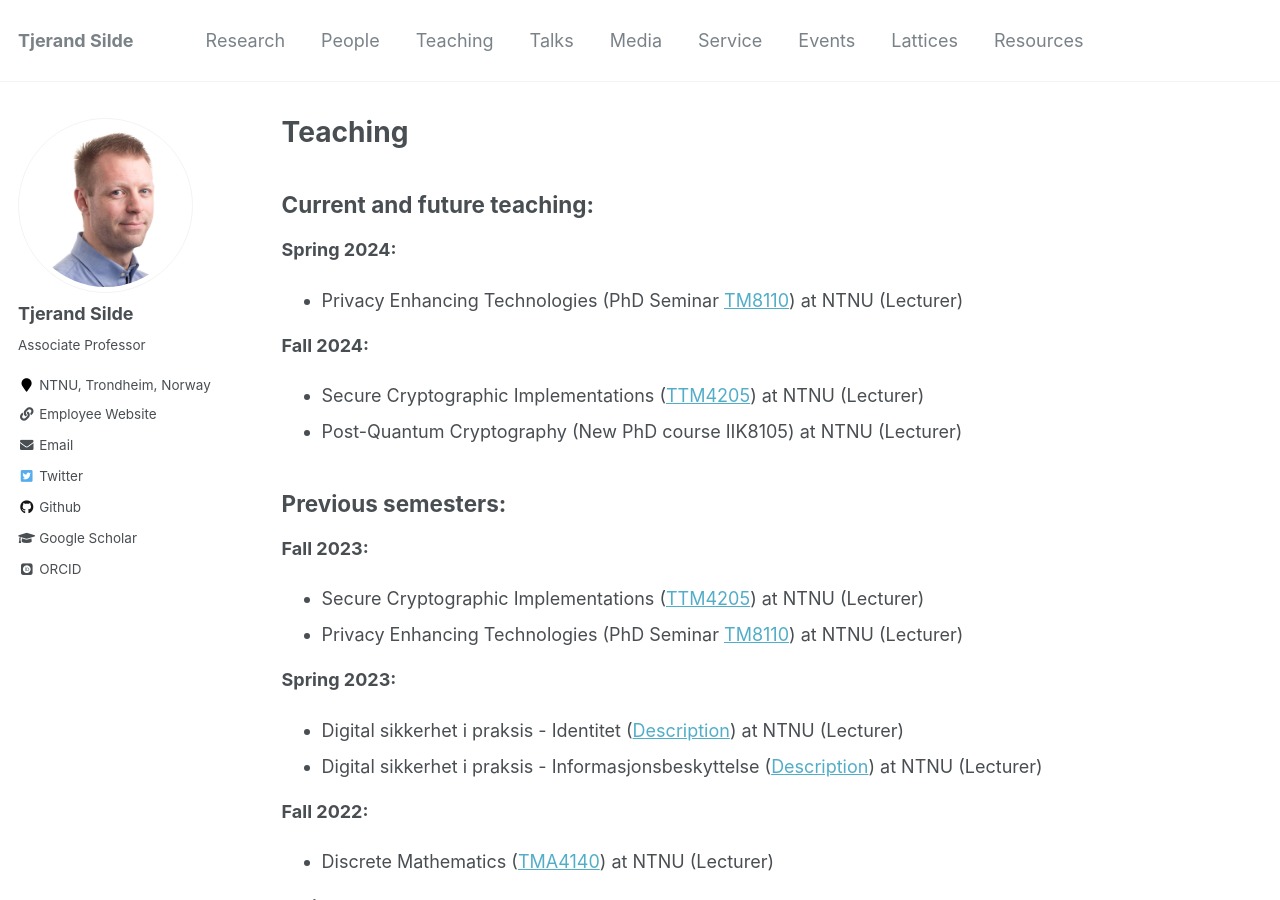
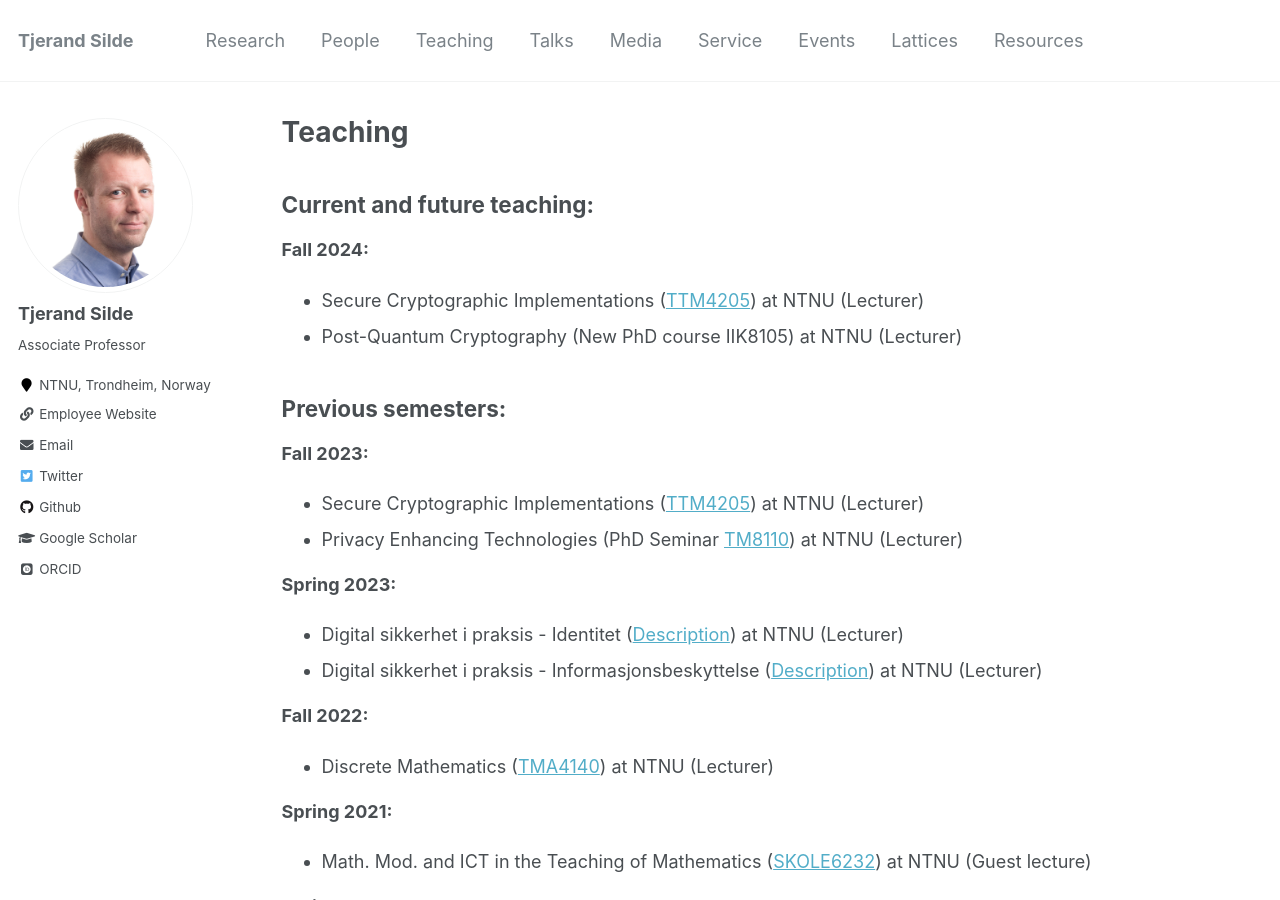
Before and after one commit to tjesi/tjesi.github.io, a Jekyll site: the page built from _pages/teaching.md, in a window 1280 px wide and 900 px high. Built offline with Jekyll 4.4.1, drawn with Linux system fonts in a browser that asks for light colours; some web fonts are replaced.

Commit message:
supervision & teaching

```diff
--- a/_pages/teaching.md
+++ b/_pages/teaching.md
@@ -8,13 +8,11 @@ author_profile: true
 ## Current and future teaching:
 
 
-**Spring 2024:**
-* Privacy Enhancing Technologies (PhD Seminar [TM8110](https://www.ntnu.edu/studies/courses/TM8110)) at NTNU (Lecturer)
-
 **Fall 2024:**
 
 * Secure Cryptographic Implementations ([TTM4205](https://www.ntnu.edu/studies/courses/TTM4205)) at NTNU (Lecturer)
 * Post-Quantum Cryptography (New PhD course IIK8105) at NTNU (Lecturer)
+
 
 ## Previous semesters:
 
```
Also changed, not shown: _pages/people.md (+0 -1 lines).
